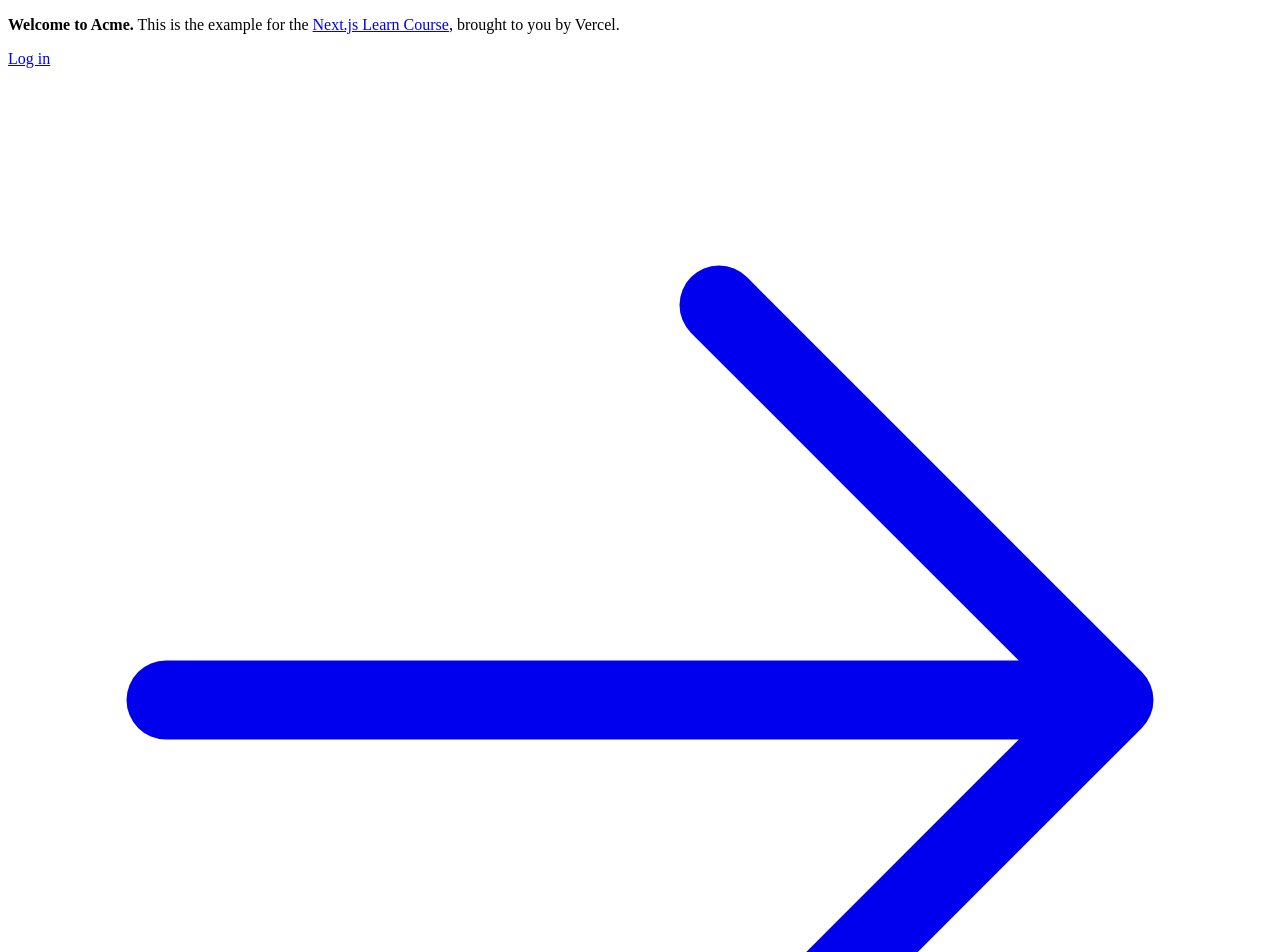
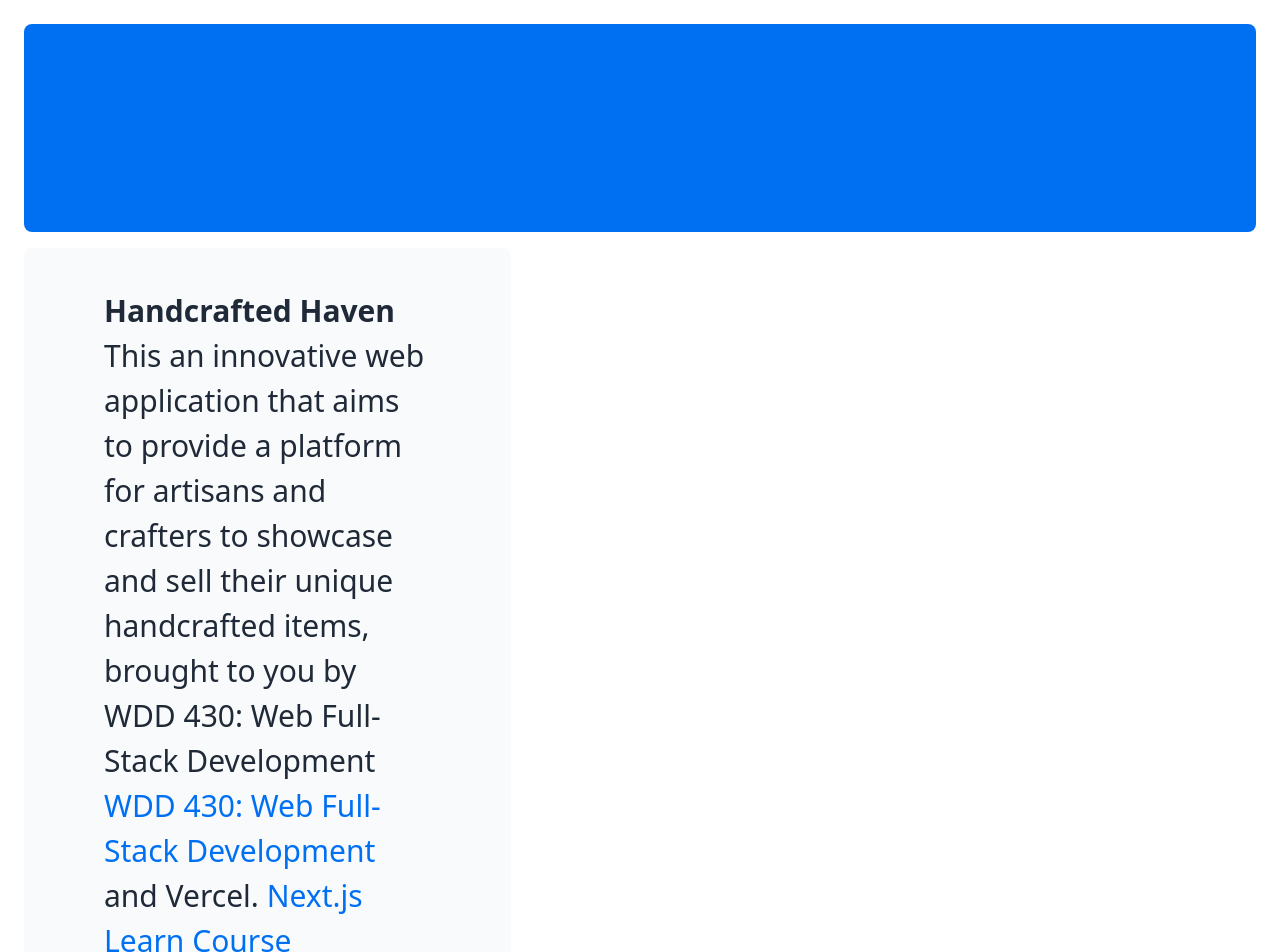
Before and after one commit to hectapia/wdd430-group-8, a Next.js app: page / in a window 1280 px wide. Shown: the top 952 px of the page. Built offline with nearby package versions, Linux system fonts and the light colour scheme.

Commit message:
Getting Started & CSS Styling

```diff
--- a/app/layout.tsx
+++ b/app/layout.tsx
@@ -1,3 +1,5 @@
+import '@/app/ui/global.css';
+
 export default function RootLayout({
   children,
 }: {
--- a/app/page.tsx
+++ b/app/page.tsx
@@ -11,11 +11,17 @@ export default function Page() {
       <div className="mt-4 flex grow flex-col gap-4 md:flex-row">
         <div className="flex flex-col justify-center gap-6 rounded-lg bg-gray-50 px-6 py-10 md:w-2/5 md:px-20">
           <p className={`text-xl text-gray-800 md:text-3xl md:leading-normal`}>
-            <strong>Welcome to Acme.</strong> This is the example for the{' '}
+            <strong>Handcrafted Haven</strong> This an innovative web application{' '}
+            that aims to provide a platform for artisans and crafters{' '}
+            to showcase and sell their unique handcrafted items, brought to you by
+            WDD 430: Web Full-Stack Development
+            <a href="https://byui-cse.github.io/wdd430-ww-course/pages/group-project-description.html" className="text-blue-500">
+            {' '}WDD 430: Web Full-Stack Development
+            </a>
+            {' '}and  Vercel.{' '}
             <a href="https://nextjs.org/learn/" className="text-blue-500">
               Next.js Learn Course
             </a>
-            , brought to you by Vercel.
           </p>
           <Link
             href="/login"
```
Also changed, not shown: 1 other file (tests, documents, lock files or other folders).
